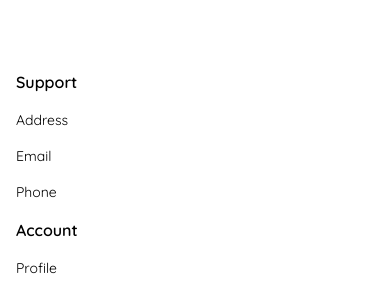
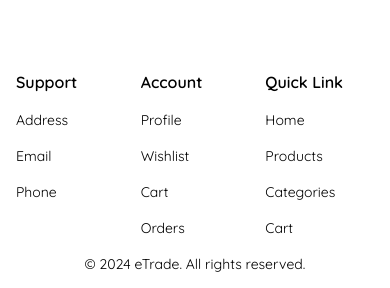
Before and after one commit to mmesomaokenwa/frontend-test, a Next.js app: page /product/new in a window 390 px wide. Shown: the part 890-1178 px from the top of the page. Built offline with nearby package versions, Linux system fonts and the light colour scheme; no server answers; the database is empty.

Commit message:
add footer

```diff
--- a/src/components/general/Footer.tsx
+++ b/src/components/general/Footer.tsx
@@ -4,7 +4,7 @@ const Footer = () => {
   return (
     <footer className="w-full p-4 pt-8">
       <div className="w-full max-w-6xl mx-auto flex flex-col gap-4">
-        <div className="grid grid-cols-1 md:grid-cols-2 lg:grid-cols-3 gap-4">
+        <div className="grid grid-cols-3 gap-4">
           <div className="flex flex-col gap-4">
             <p className="md:text-lg lg:text-xl font-semibold">
               Support
```
